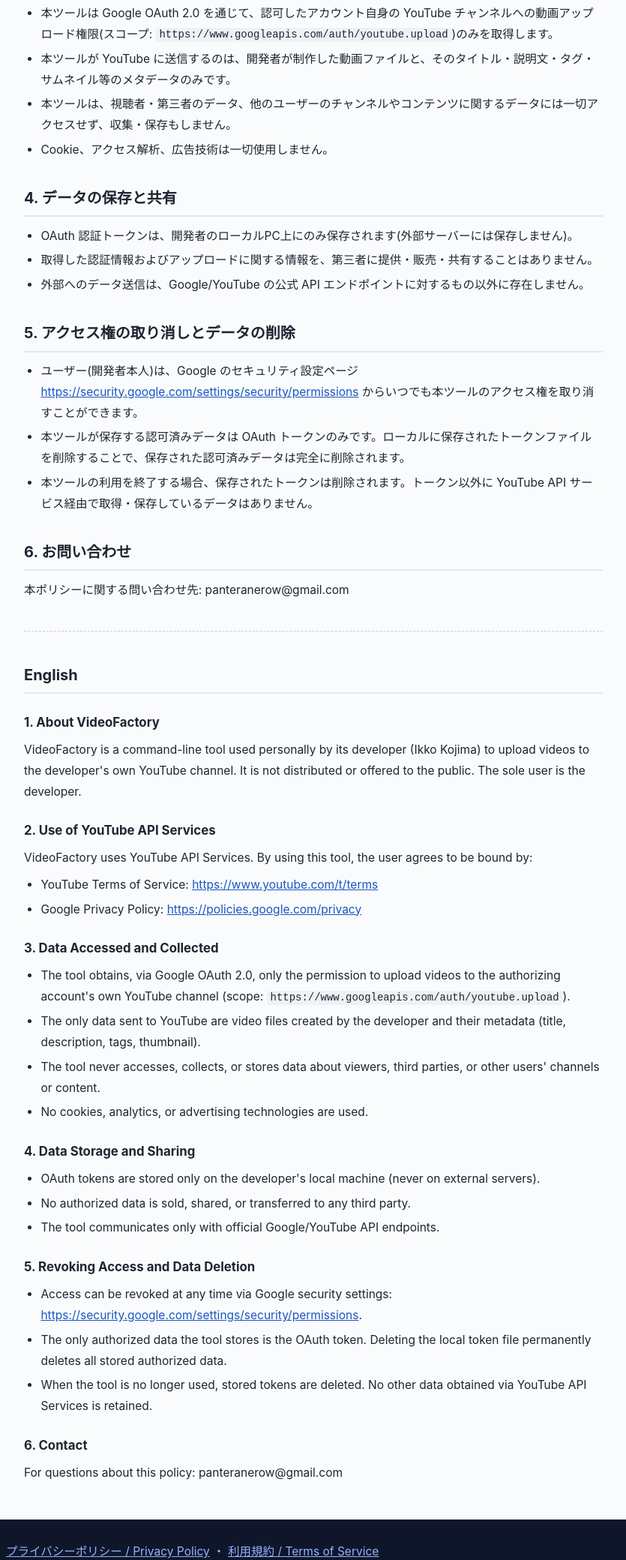
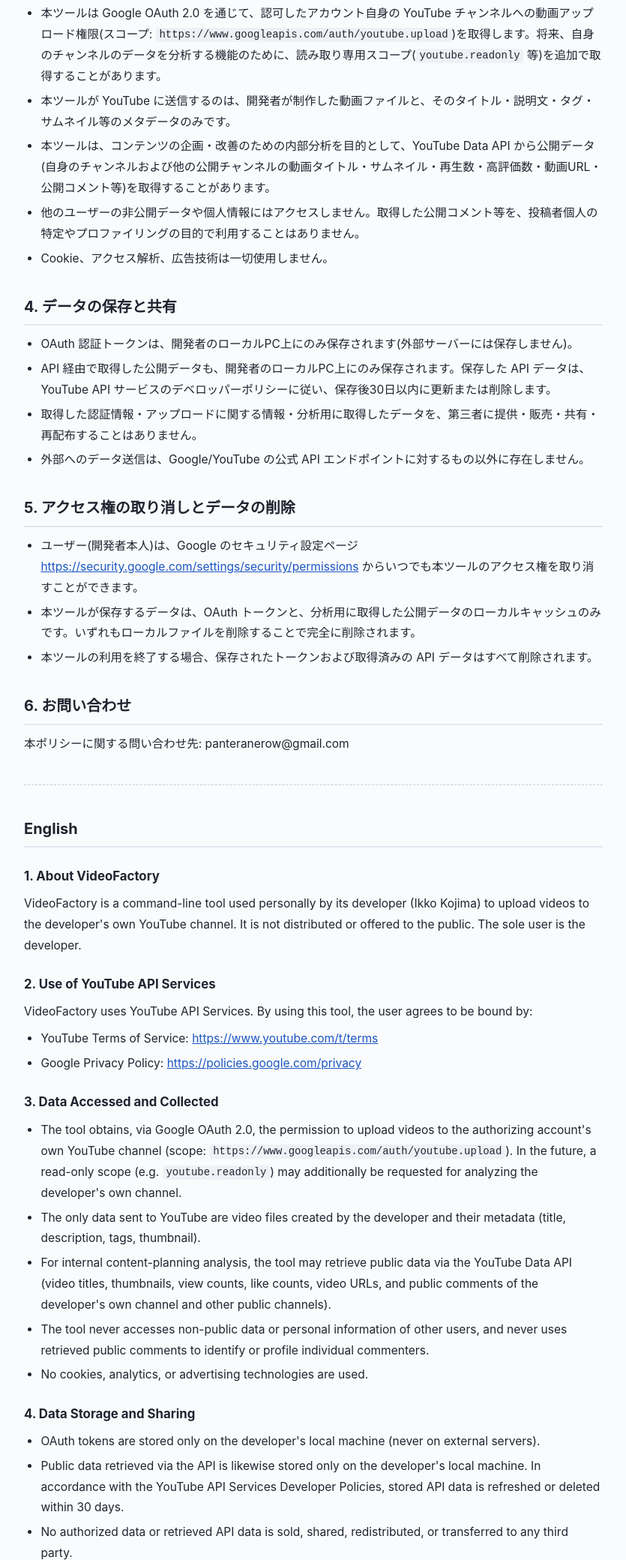
Before and after one commit to IkkoKojima/videofactory-docs, a plain HTML site: page privacy-policy.html in a window 1280 px wide. Shown: the part 720-2800 px from the top of the page at 75% size, without its empty margins (222-1057 px from the left). Drawn offline with Linux system fonts and the light colour scheme.

Commit message:
Add planned analysis features (public-data retrieval) to privacy policy, terms, and homepage

```diff
--- a/privacy-policy.html
+++ b/privacy-policy.html
@@ -33,24 +33,26 @@
 
   <h2>3. アクセス・収集するデータ</h2>
   <ul>
-    <li>本ツールは Google OAuth 2.0 を通じて、認可したアカウント自身の YouTube チャンネルへの動画アップロード権限(スコープ: <code>https://www.googleapis.com/auth/youtube.upload</code>)のみを取得します。</li>
+    <li>本ツールは Google OAuth 2.0 を通じて、認可したアカウント自身の YouTube チャンネルへの動画アップロード権限(スコープ: <code>https://www.googleapis.com/auth/youtube.upload</code>)を取得します。将来、自身のチャンネルのデータを分析する機能のために、読み取り専用スコープ(<code>youtube.readonly</code> 等)を追加で取得することがあります。</li>
     <li>本ツールが YouTube に送信するのは、開発者が制作した動画ファイルと、そのタイトル・説明文・タグ・サムネイル等のメタデータのみです。</li>
-    <li>本ツールは、視聴者・第三者のデータ、他のユーザーのチャンネルやコンテンツに関するデータには一切アクセスせず、収集・保存もしません。</li>
+    <li>本ツールは、コンテンツの企画・改善のための内部分析を目的として、YouTube Data API から公開データ(自身のチャンネルおよび他の公開チャンネルの動画タイトル・サムネイル・再生数・高評価数・動画URL・公開コメント等)を取得することがあります。</li>
+    <li>他のユーザーの非公開データや個人情報にはアクセスしません。取得した公開コメント等を、投稿者個人の特定やプロファイリングの目的で利用することはありません。</li>
     <li>Cookie、アクセス解析、広告技術は一切使用しません。</li>
   </ul>
 
   <h2>4. データの保存と共有</h2>
   <ul>
     <li>OAuth 認証トークンは、開発者のローカルPC上にのみ保存されます(外部サーバーには保存しません)。</li>
-    <li>取得した認証情報およびアップロードに関する情報を、第三者に提供・販売・共有することはありません。</li>
+    <li>API 経由で取得した公開データも、開発者のローカルPC上にのみ保存されます。保存した API データは、YouTube API サービスのデベロッパーポリシーに従い、保存後30日以内に更新または削除します。</li>
+    <li>取得した認証情報・アップロードに関する情報・分析用に取得したデータを、第三者に提供・販売・共有・再配布することはありません。</li>
     <li>外部へのデータ送信は、Google/YouTube の公式 API エンドポイントに対するもの以外に存在しません。</li>
   </ul>
 
   <h2>5. アクセス権の取り消しとデータの削除</h2>
   <ul>
     <li>ユーザー(開発者本人)は、Google のセキュリティ設定ページ <a href="https://security.google.com/settings/security/permissions">https://security.google.com/settings/security/permissions</a> からいつでも本ツールのアクセス権を取り消すことができます。</li>
-    <li>本ツールが保存する認可済みデータは OAuth トークンのみです。ローカルに保存されたトークンファイルを削除することで、保存された認可済みデータは完全に削除されます。</li>
-    <li>本ツールの利用を終了する場合、保存されたトークンは削除されます。トークン以外に YouTube API サービス経由で取得・保存しているデータはありません。</li>
+    <li>本ツールが保存するデータは、OAuth トークンと、分析用に取得した公開データのローカルキャッシュのみです。いずれもローカルファイルを削除することで完全に削除されます。</li>
+    <li>本ツールの利用を終了する場合、保存されたトークンおよび取得済みの API データはすべて削除されます。</li>
   </ul>
 
   <h2>6. お問い合わせ</h2>
@@ -72,24 +74,26 @@
 
   <h3>3. Data Accessed and Collected</h3>
   <ul>
-    <li>The tool obtains, via Google OAuth 2.0, only the permission to upload videos to the authorizing account's own YouTube channel (scope: <code>https://www.googleapis.com/auth/youtube.upload</code>).</li>
+    <li>The tool obtains, via Google OAuth 2.0, the permission to upload videos to the authorizing account's own YouTube channel (scope: <code>https://www.googleapis.com/auth/youtube.upload</code>). In the future, a read-only scope (e.g. <code>youtube.readonly</code>) may additionally be requested for analyzing the developer's own channel.</li>
     <li>The only data sent to YouTube are video files created by the developer and their metadata (title, description, tags, thumbnail).</li>
-    <li>The tool never accesses, collects, or stores data about viewers, third parties, or other users' channels or content.</li>
+    <li>For internal content-planning analysis, the tool may retrieve public data via the YouTube Data API (video titles, thumbnails, view counts, like counts, video URLs, and public comments of the developer's own channel and other public channels).</li>
+    <li>The tool never accesses non-public data or personal information of other users, and never uses retrieved public comments to identify or profile individual commenters.</li>
     <li>No cookies, analytics, or advertising technologies are used.</li>
   </ul>
 
   <h3>4. Data Storage and Sharing</h3>
   <ul>
     <li>OAuth tokens are stored only on the developer's local machine (never on external servers).</li>
-    <li>No authorized data is sold, shared, or transferred to any third party.</li>
+    <li>Public data retrieved via the API is likewise stored only on the developer's local machine. In accordance with the YouTube API Services Developer Policies, stored API data is refreshed or deleted within 30 days.</li>
+    <li>No authorized data or retrieved API data is sold, shared, redistributed, or transferred to any third party.</li>
     <li>The tool communicates only with official Google/YouTube API endpoints.</li>
   </ul>
 
   <h3>5. Revoking Access and Data Deletion</h3>
   <ul>
     <li>Access can be revoked at any time via Google security settings: <a href="https://security.google.com/settings/security/permissions">https://security.google.com/settings/security/permissions</a>.</li>
-    <li>The only authorized data the tool stores is the OAuth token. Deleting the local token file permanently deletes all stored authorized data.</li>
-    <li>When the tool is no longer used, stored tokens are deleted. No other data obtained via YouTube API Services is retained.</li>
+    <li>The data the tool stores consists only of the OAuth token and a local cache of retrieved public data. Deleting these local files permanently deletes all stored data.</li>
+    <li>When the tool is no longer used, all stored tokens and retrieved API data are deleted.</li>
   </ul>
 
   <h3>6. Contact</h3>
```
Also changed, not shown: index.html (+3 -2 lines), terms.html (+5 -3 lines).
